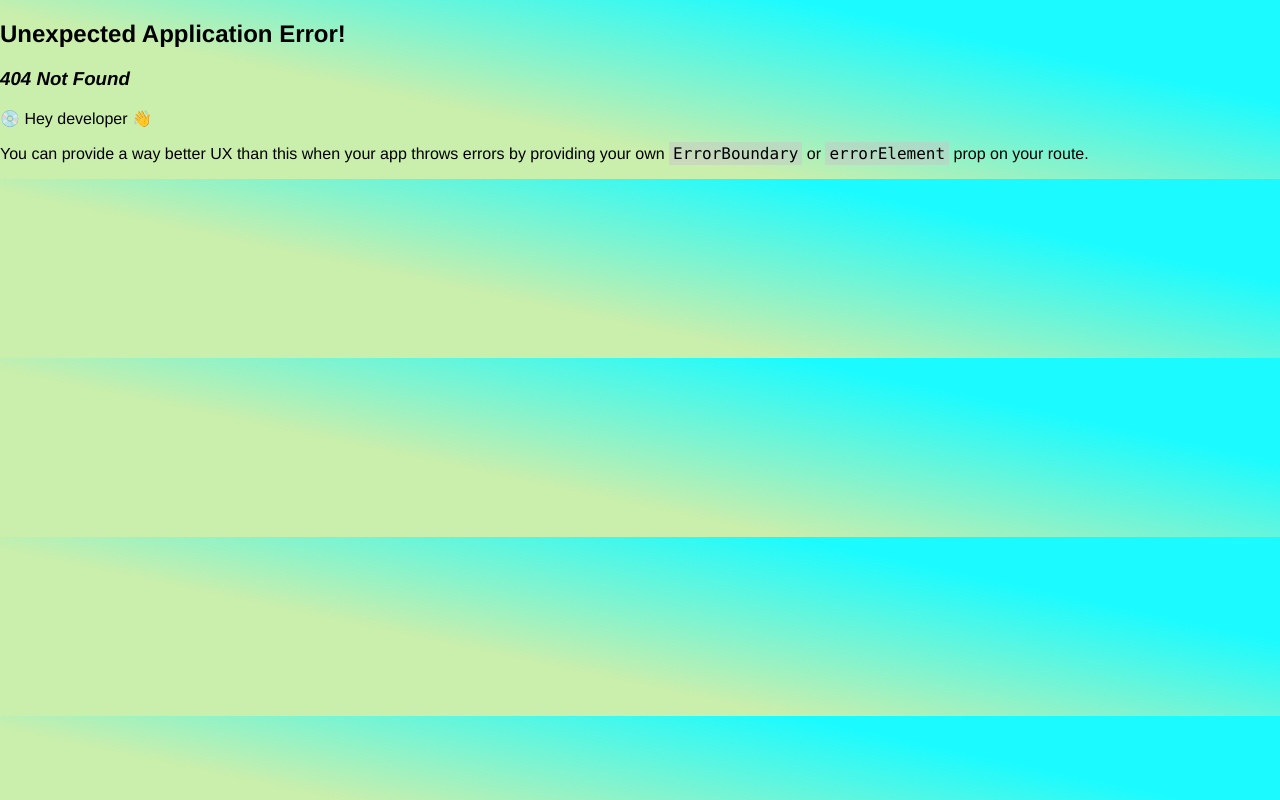
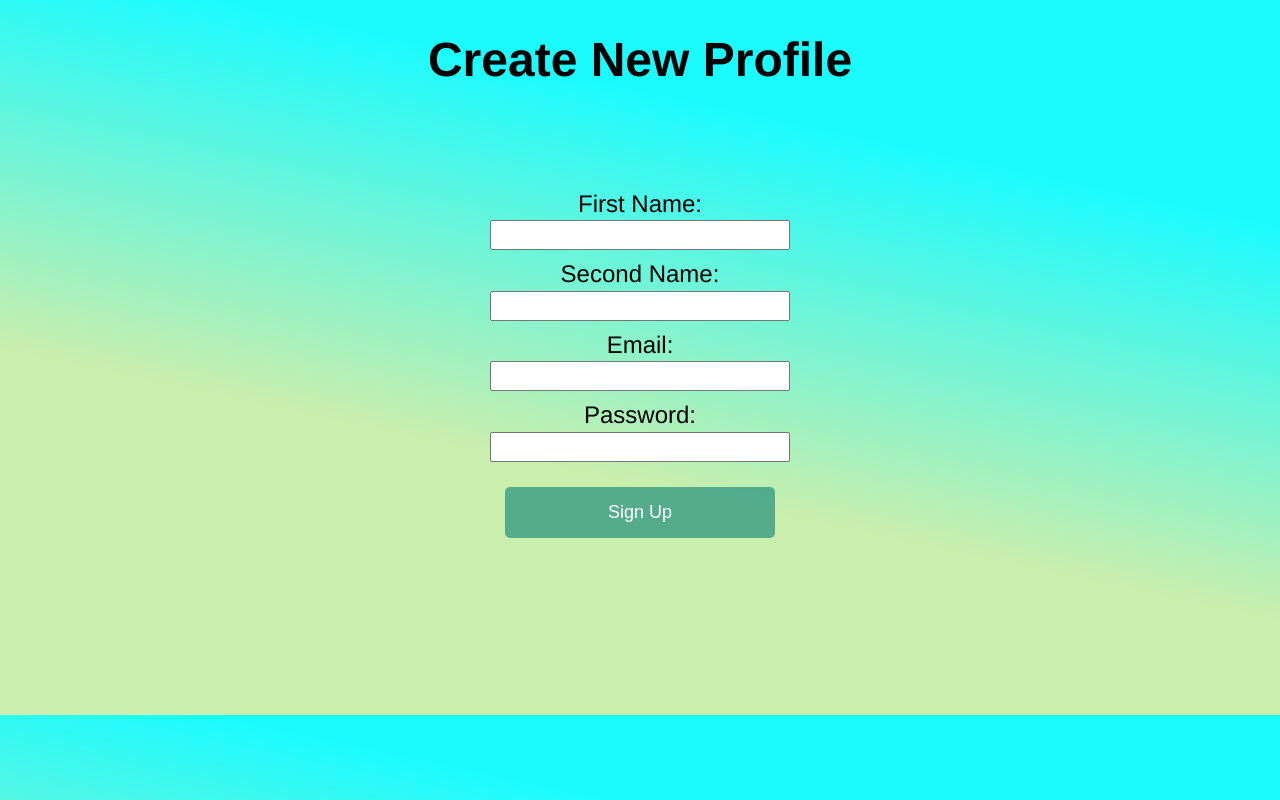
Before and after one commit to CodecoolGlobal/freestyle-mern-project-2-react-zsbrigi, a React (Create React App) app in the folder client/: page /user in a window 1280 px wide. Before the commit this address had no page. Built offline with nearby package versions, Linux system fonts and the light colour scheme.

Commit message:
user sign in sign up is done

```diff
--- /dev/null
+++ b/client/src/components/UserForm.js
@@ -0,0 +1,55 @@
+import { useState } from "react";
+import { useNavigate } from "react-router-dom";
+
+function postRequest(newUser) {
+	fetch("/api/users", {
+		method: 'POST',
+		headers: {
+			"Content-Type": "application/json"
+		},
+		body: JSON.stringify(newUser)
+	}).then((res) => res.json())
+		.catch((error) => console.error(error));
+}
+
+function UserForm() {
+	const [firstName, setFirstName] = useState("");
+	const [secondName, setSecondName] = useState("");
+	const [email, setEmail] = useState("");
+	const [password, setPassword] = useState("");
+	const navigate = useNavigate();
+
+	function handleAddNewUser(event) {
+		event.preventDefault();
+		const name = firstName + " " + secondName;
+		const newUser = { name, email, password };
+		postRequest(newUser);
+		navigate("/user/login");
+	}
+
+	return (
+		<div className="userPage">
+			<h1>Create New Profile</h1>
+			<form onSubmit={handleAddNewUser} className="signUpForm">
+				<div>
+					<label htmlFor="firstName">First Name: </label>
+					<input id="firstName" value={firstName} onChange={(e) => setFirstName(e.target.value)} required></input>
+				</div>
+				<div>
+					<label htmlFor="secondName">Second Name: </label>
+					<input id="secondName" value={secondName} onChange={(e) => setSecondName(e.target.value)} required></input>
+				</div>
+				<div>
+					<label htmlFor="email">Email: </label>
+					<input type="email" id="email" value={email} onChange={(e) => setEmail(e.target.value)} required></input>
+				</div>
+				<div>
+					<label htmlFor="password">Password: </label>
+					<input id="password" type="password" value={password} onChange={(e) => setPassword(e.target.value)} required></input>
+				</div>
+				<button>Sign Up</button>
+			</form>
+		</div>
+	)
+}
+export default UserForm;
--- /dev/null
+++ b/client/src/components/UserLogin.js
@@ -0,0 +1,50 @@
+import { useState } from "react";
+import { useNavigate } from "react-router-dom";
+
+async function fetchUser(email) {
+	const httpResponse = await fetch(`/api/users?email=${email}`);
+	const user = await httpResponse.json();
+	return user;
+}
+
+function UserLogin() {
+	const [email, setEmail] = useState('');
+	const [password, setPassword] = useState('');
+	const [user, setUser] = useState(null);
+	const navigate = useNavigate();
+
+
+
+	function handleSignIn(event) {
+		event.preventDefault();
+		async function setFetchedData() {
+			const user = await fetchUser(email);
+			if (user?.password === password) {
+
+				setUser(user);
+				navigate("/user/recipes");
+			} else {
+				window.alert('Wrong Email or Password.')
+			}
+		}
+		setFetchedData();
+	}
+
+	return (
+		<div className="userPage">
+			<h1>Log In To Your Profile</h1>
+			<form onSubmit={handleSignIn} className="signUpForm">
+				<div>
+					<label htmlFor="email">Email: </label>
+					<input type="email" id="email" value={email} onChange={(e) => setEmail(e.target.value)} required></input>
+				</div>
+				<div>
+					<label htmlFor="password">Password: </label>
+					<input id="password" type="password" value={password} onChange={(e) => setPassword(e.target.value)} required></input>
+				</div>
+				<button>Log in</button>
+			</form>
+		</div>
+	)
+}
+export default UserLogin;
--- a/client/src/index.css
+++ b/client/src/index.css
@@ -11,3 +11,24 @@ code {
   font-family: source-code-pro, Menlo, Monaco, Consolas, 'Courier New',
     monospace;
 }
+
+.userPage {
+  text-align: center;
+  font-size: x-large;
+}
+
+.signUpForm {
+  margin: 0 auto;
+  margin-top: 8%;
+  margin-bottom: 12.7%;
+  display: flex;
+  flex-direction: column;
+  width: 300px;
+}
+
+.signUpForm input {
+  width: 100%;
+  box-sizing: border-box;
+  margin-bottom: 10px;
+  height: 30px;
+}
--- a/client/src/mainPage Components/MainPage.js
+++ b/client/src/mainPage Components/MainPage.js
@@ -29,7 +29,7 @@ function MaingPage() {
 		slidesToScroll: 1,
 		autoplay: true,
 		autoplaySpeed: 5000,
-		//pauseOnHover: false
+		pauseOnHover: false
 	};
 
 	return (
```
Also changed, not shown: client/src/index.js (+10 -0 lines), client/src/components/Comments.js (indentation only), 2 other files (tests, documents, lock files or other folders).
